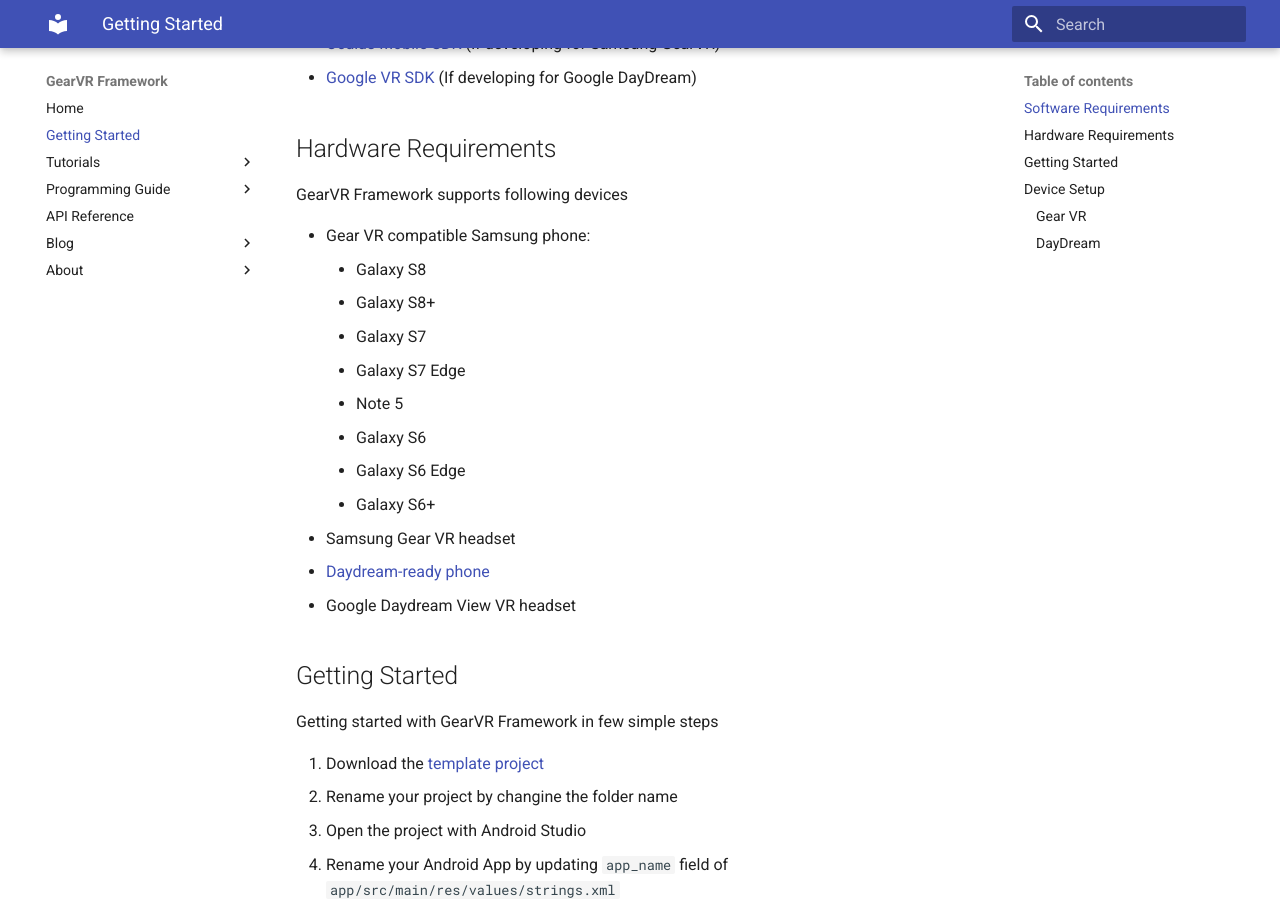
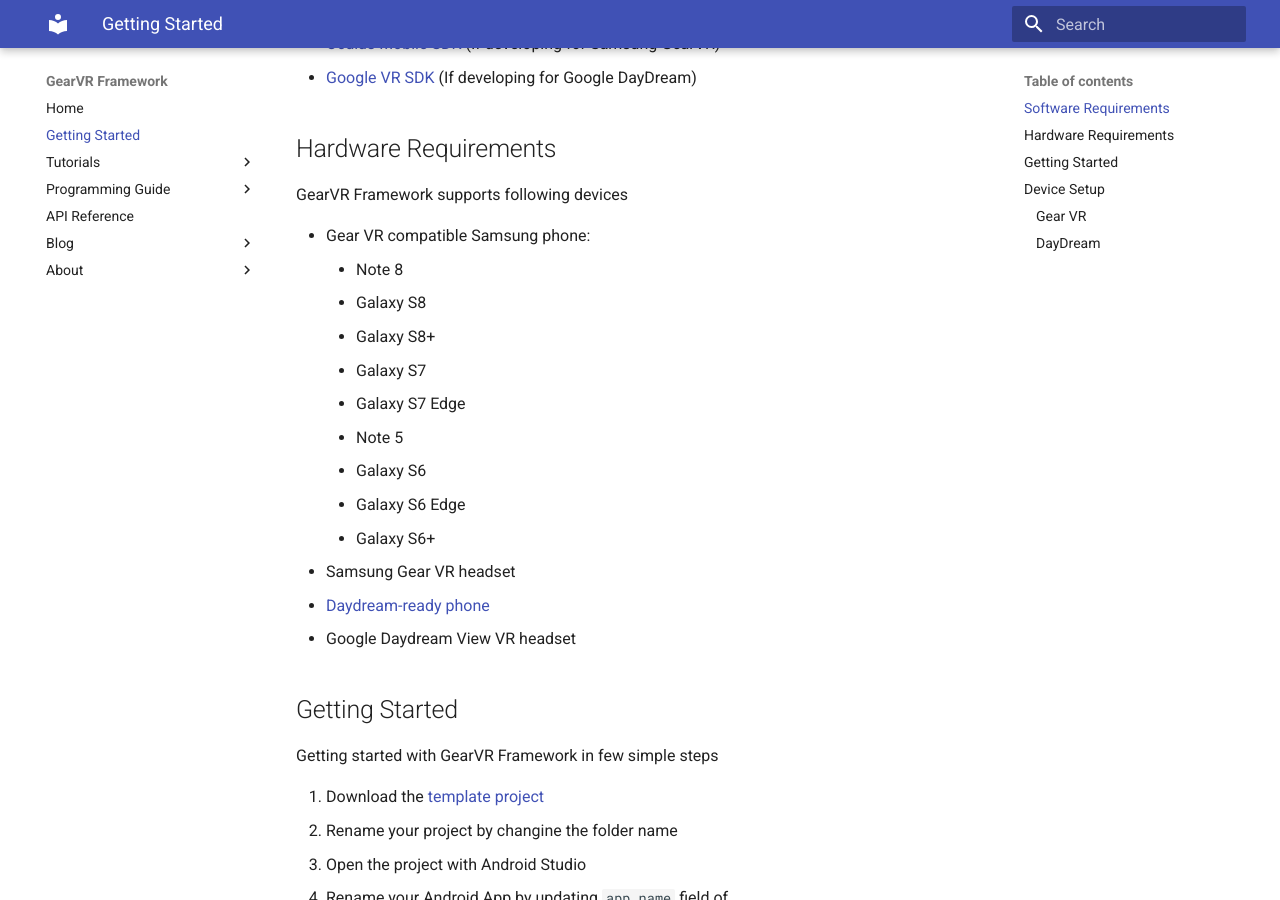
Before and after one commit to nitosan/GearVRf-docs, an MkDocs documentation site: the page built from docs/getting_started.md, in a window 1280 px wide and 900 px high, scrolled down 308 px. Built offline with MkDocs 1.6.1 and Material for MkDocs 9.7.7, drawn with Linux system fonts in a browser that asks for light colours; old or Windows-style settings are respelled for this version of MkDocs.

Commit message:
adding Note 8

```diff
--- a/docs/getting_started.md
+++ b/docs/getting_started.md
@@ -12,6 +12,7 @@ Before start using GearVR Framework, make sure you download the following SDKs
 GearVR Framework supports following devices
 
 * Gear VR compatible Samsung phone:
+    - Note 8
     - Galaxy S8
     - Galaxy S8+
     - Galaxy S7
```
